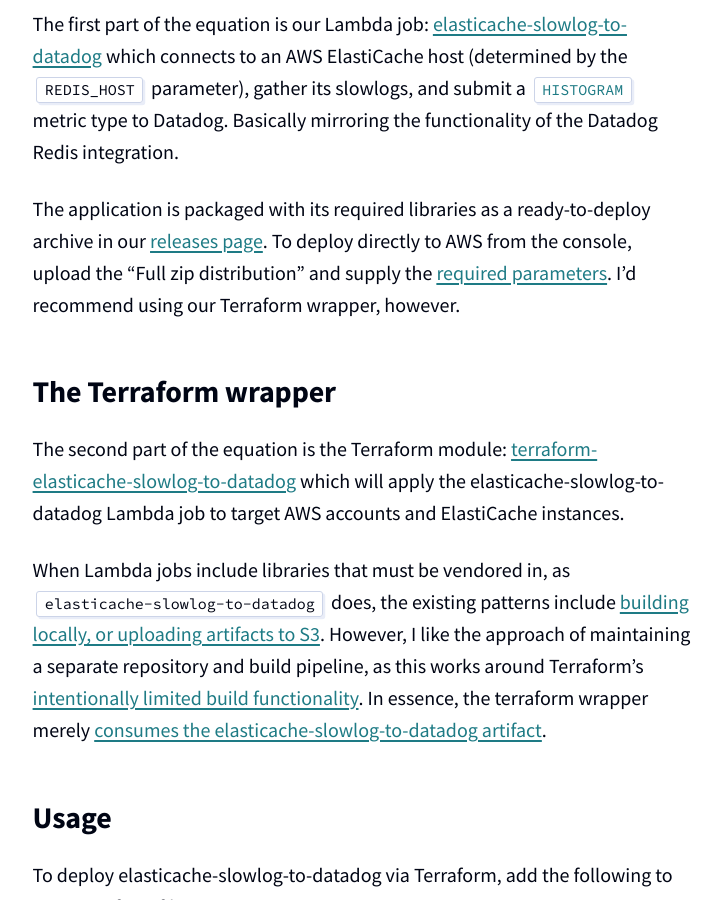
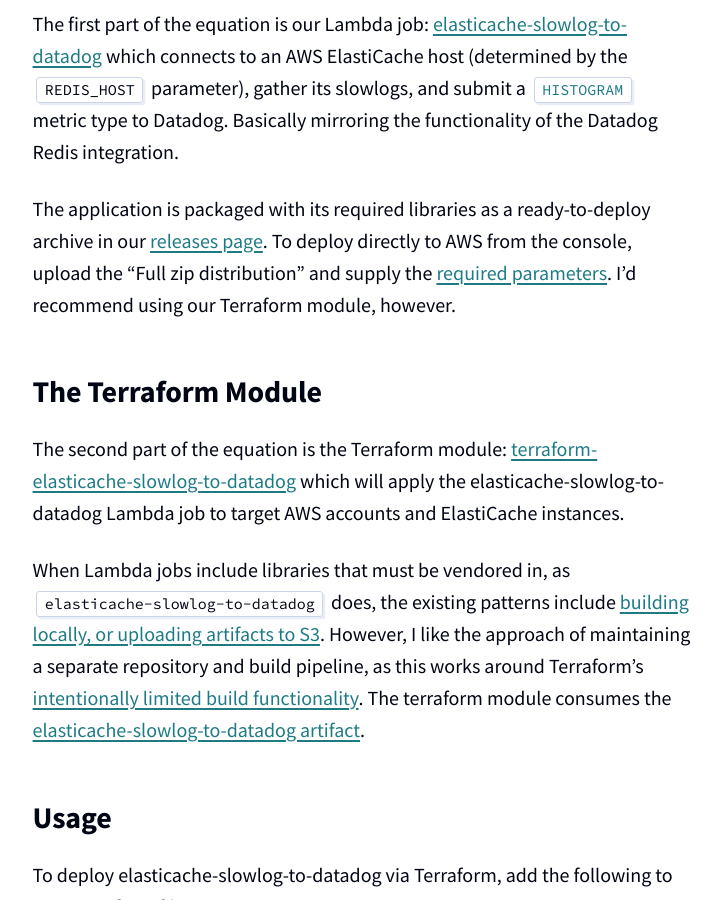
Before and after one commit to scribd/scribd.github.io, a Jekyll site: the page built from _posts/2020-04-28-elasticache-slowlog-metrics-for-datadog.md, in a window 1280 px wide and 900 px high, scrolled down 1114 px. Shown: the whole window, without its empty margins (341-1062 px from the left). Built offline with Jekyll 4.4.1, drawn with Linux system fonts in a browser that asks for light colours.

Commit message:
"module" is more direct

```diff
--- a/_posts/2020-04-28-elasticache-slowlog-metrics-for-datadog.md
+++ b/_posts/2020-04-28-elasticache-slowlog-metrics-for-datadog.md
@@ -46,9 +46,9 @@
 deploy directly to AWS from the console, upload the “Full zip distribution” and
 supply the [required
 parameters](https://github.com/scribd/elasticache-slowlog-to-datadog#parameters).
-I’d recommend using our Terraform wrapper, however.
+I’d recommend using our Terraform module, however.
 
-## The Terraform wrapper
+## The Terraform Module
 
 The second part of the equation is the Terraform module:
 [terraform-elasticache-slowlog-to-datadog](https://github.com/scribd/terraform-elasticache-slowlog-to-datadog)
@@ -62,8 +62,8 @@
 However, I like the approach of maintaining a separate repository and build
 pipeline, as this works around Terraform’s [intentionally limited build
 functionality](https://github.com/hashicorp/terraform/issues/8344#issuecomment-361014199).
-In essence, the terraform wrapper merely [consumes the
-elasticache-slowlog-to-datadog
+The terraform module consumes the
+[elasticache-slowlog-to-datadog
 artifact](https://github.com/scribd/terraform-elasticache-slowlog-to-datadog/blob/master/main.tf#L97).
 
 ## Usage
```
